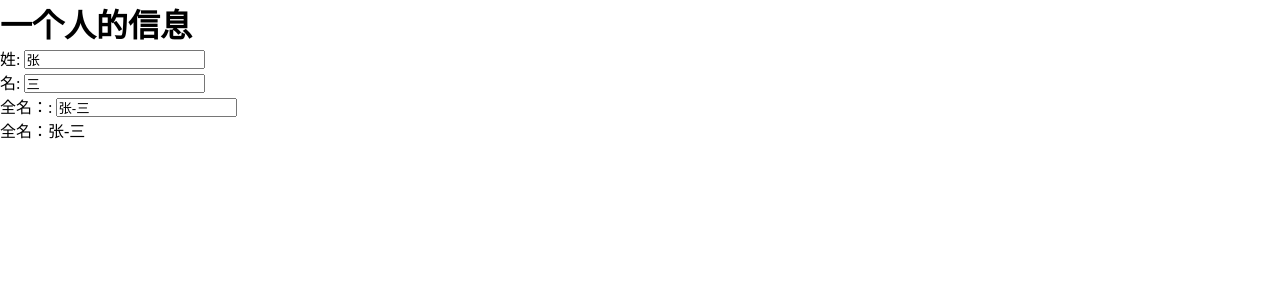
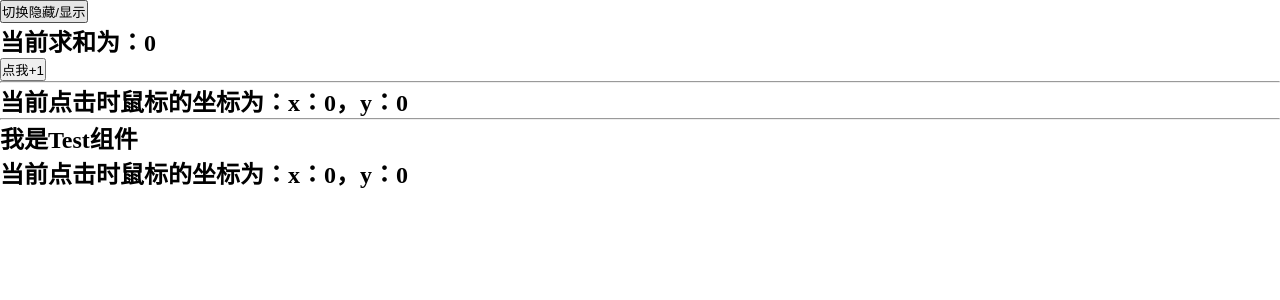
Before and after one commit to hovinghuang/vue3-demo-list, a Vue app in the folder vue3-todo-list/: page / in a window 1280 px wide. Shown: the top 300 px of the page. Built offline with nearby package versions, Linux system fonts and the light colour scheme.

Commit message:
update：练习hooks用法

```diff
--- a/vue3-todo-list/src/App.vue
+++ b/vue3-todo-list/src/App.vue
@@ -1,6 +1,33 @@
 <template>
-  <router-view/>
+  <!-- <router-view/> -->
+  <div>
+    <button @click="isShowDemo = !isShowDemo">切换隐藏/显示</button>
+    <Demo v-if="isShowDemo"></Demo>
+    <hr>
+    <Test></Test>
+  </div>
 </template>
+
+<script>
+import { ref } from 'vue'
+import Demo from '@/components/hookDemo/Demo'
+import Test from '@/components/hookDemo/Test'
+
+export default {
+  name: 'App',
+  components: {
+    Demo,
+    Test
+  },
+  setup() {
+    let isShowDemo = ref(true)
+    return {
+      isShowDemo
+    }
+  }
+}
+</script>
+
 
 <style lang="scss">
 * {
--- /dev/null
+++ b/vue3-todo-list/src/components/hookDemo/Demo.vue
@@ -0,0 +1,24 @@
+<template>
+    <div>
+        <h2>当前求和为：{{sum}}</h2>
+        <button @click="sum++">点我+1</button>
+        <hr>
+        <h2>当前点击时鼠标的坐标为：x：{{point.x}}，y：{{point.y}}</h2>
+    </div>
+</template>
+
+<script>
+	import { ref } from 'vue'
+	import usePoint from '@/hooks/usePoint'
+	export default {
+		name: 'Demo',
+		setup() {
+			// 数据
+			let sum = ref(0)
+			let point = usePoint()
+
+			// 返回一个对象（常用）
+			return { sum, point }
+		}
+	}
+</script>
--- /dev/null
+++ b/vue3-todo-list/src/components/hookDemo/Test.vue
@@ -0,0 +1,17 @@
+<template>
+    <div>
+        <h2>我是Test组件</h2>
+        <h2>当前点击时鼠标的坐标为：x：{{point.x}}，y：{{point.y}}</h2>
+    </div>
+</template>
+
+<script>
+	import usePoint from '@/hooks/usePoint'
+	export default {
+		name:'Test',
+		setup() {
+			const point = usePoint()
+			return { point }
+		}
+	}
+</script>
--- a/vue3-todo-list/src/components/navHeader/navHeader.vue
+++ b/vue3-todo-list/src/components/navHeader/navHeader.vue
@@ -16,6 +16,6 @@ export default defineComponent({
 
 <style scoped lang="scss">
 .header {
-    color: black;
+  color: black;
 }
 </style>
--- /dev/null
+++ b/vue3-todo-list/src/hooks/usePoint.js
@@ -0,0 +1,26 @@
+import { reactive, onMounted, onBeforeUnmount } from 'vue'
+export default function() {
+    // 实现鼠标打点相关数据
+    let point = reactive({
+        x: 0,
+        y: 0
+    })
+
+    //实现鼠标“打点”相关的方法
+	function savePoint(event) {
+		point.x = event.pageX
+		point.y = event.pageY
+		console.log(event.pageX,event.pageY)
+	}
+
+    //实现鼠标“打点”相关的生命周期钩子
+	onMounted(()=>{
+		window.addEventListener('click',savePoint)
+	})
+
+	onBeforeUnmount(()=>{
+		window.removeEventListener('click',savePoint)
+	})
+
+    return point
+}
--- a/vue3-todo-list/src/views/HomeView.vue
+++ b/vue3-todo-list/src/views/HomeView.vue
@@ -16,10 +16,10 @@
 </template>
 
 <script>
+import { defineComponent, ref, reactive, toRefs } from 'vue'
 import NavHeader from '@/components/navHeader/navHeader.vue'
 import NavMain from '@/components/navMain/navMain.vue'
 import NavFooter from '@/components/navFooter/navFooter.vue'
-import { defineComponent, ref, reactive, toRefs } from 'vue'
 
 export default defineComponent({
   name: 'HomeView',
```
